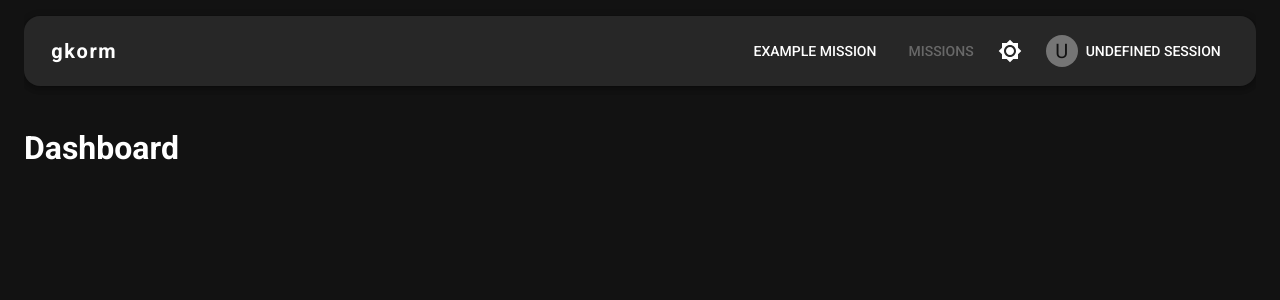
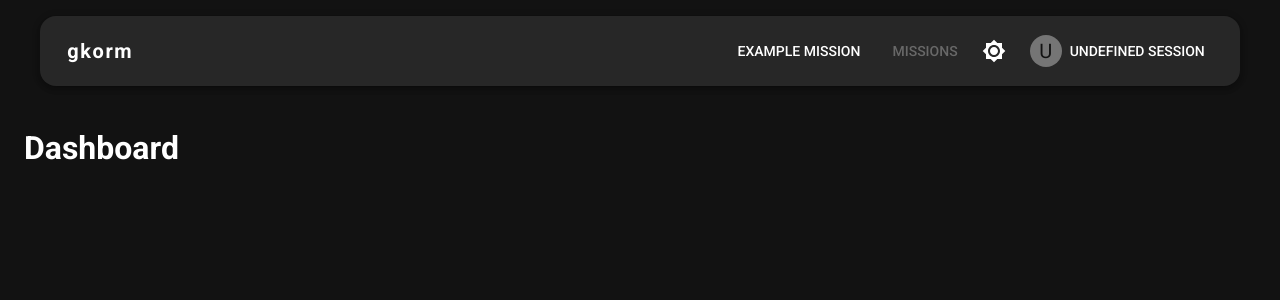
Before and after one commit to danvanbueren/gkorm, a Next.js app in the folder gkorm/frontend/: page / in a window 1280 px wide. Shown: the top 300 px of the page. Built offline with nearby package versions, Linux system fonts and the light colour scheme.

Commit message:
Routing fix & aesthetics

```diff
--- a/gkorm/frontend/components/navigation/NavHeader.jsx
+++ b/gkorm/frontend/components/navigation/NavHeader.jsx
@@ -2,12 +2,12 @@
 
 import React from 'react';
 import {AppBar, Toolbar, Typography, Box, Button, IconButton, Avatar, Container, MenuItem, Menu} from '@mui/material';
-import { Brightness4, Brightness7 } from '@mui/icons-material';
+import {Brightness4, Brightness7} from '@mui/icons-material';
 import {useTheme} from "@mui/material";
 import {useColorMode} from "@/context/ThemeContext";
 import nextConfig from "@/next.config.mjs";
 
-export default function NavHeader({ user = { name: 'Undefined Session' } }) {
+export default function NavHeader({user = {name: 'Undefined Session'}}) {
 
     const theme = useTheme();
     const colorMode = useColorMode();
@@ -22,6 +22,7 @@ export default function NavHeader({ user = { name: 'Undefined Session' } }) {
     };
 
     return (
+        <Box sx={{padding: '1rem'}}>
             <AppBar
                 position="sticky"
                 color="primary"
@@ -30,8 +31,6 @@ export default function NavHeader({ user = { name: 'Undefined Session' } }) {
                     justifyContent: 'space-between',
                     borderRadius: '1rem',
                     padding: '0.2rem',
-                marginY: '1rem',
-
                 }}
             >
                 <Container
@@ -62,17 +61,18 @@ export default function NavHeader({ user = { name: 'Undefined Session' } }) {
                             gkorm
                         </Typography>
 
-                    <Box sx={{ display: 'flex', alignItems: 'center', gap: 1 }}>
+                        <Box sx={{display: 'flex', alignItems: 'center', gap: 1}}>
                             {/* Links */}
-                    <Box sx={{ display: 'flex', gap: 2 }}>
-                        <Button color="inherit" href={nextConfig.basePath + "/mission/example"}>Example Mission</Button>
+                            <Box sx={{display: 'flex', gap: 2}}>
+                                <Button color="inherit" href={nextConfig.basePath + "/mission/example"}>Example
+                                    Mission</Button>
                                 <Button color="inherit" href="/" disabled>Missions</Button>
                             </Box>
 
                             {/* Right: Theme toggle + user info */}
 
                             <IconButton color="inherit" onClick={colorMode.toggleColorMode}>
-                            {theme.palette.mode === 'dark' ? <Brightness7 /> : <Brightness4 />}
+                                {theme.palette.mode === 'dark' ? <Brightness7/> : <Brightness4/>}
                             </IconButton>
 
                             <IconButton
@@ -130,5 +130,6 @@ export default function NavHeader({ user = { name: 'Undefined Session' } }) {
                     </Toolbar>
                 </Container>
             </AppBar>
+        </Box>
     );
 }
```
Lines whose indentation alone changed are shown as unchanged.
